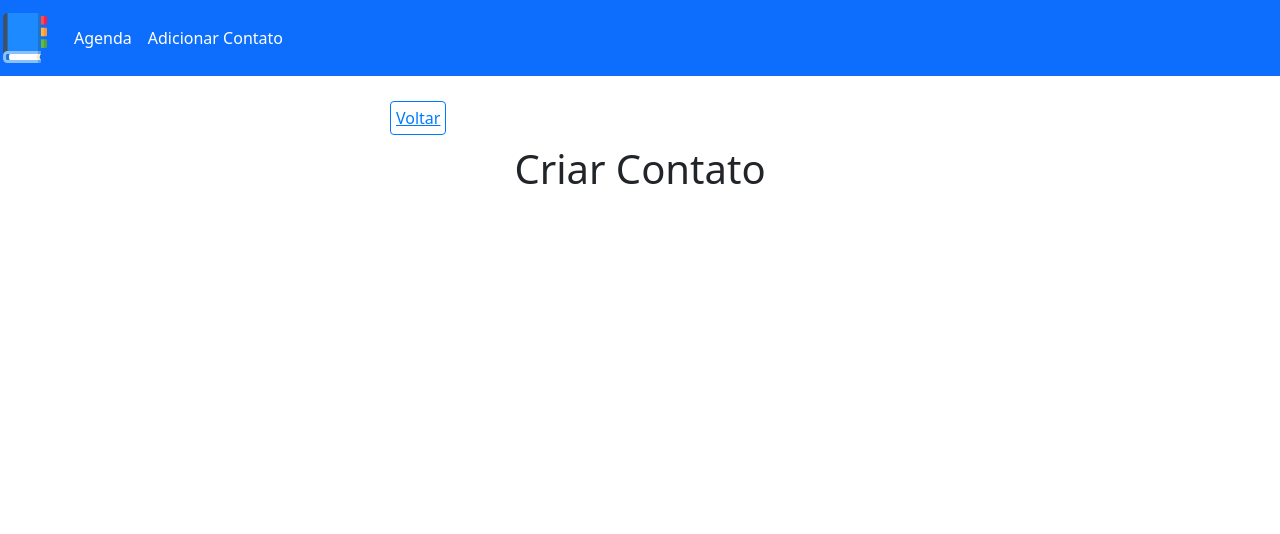
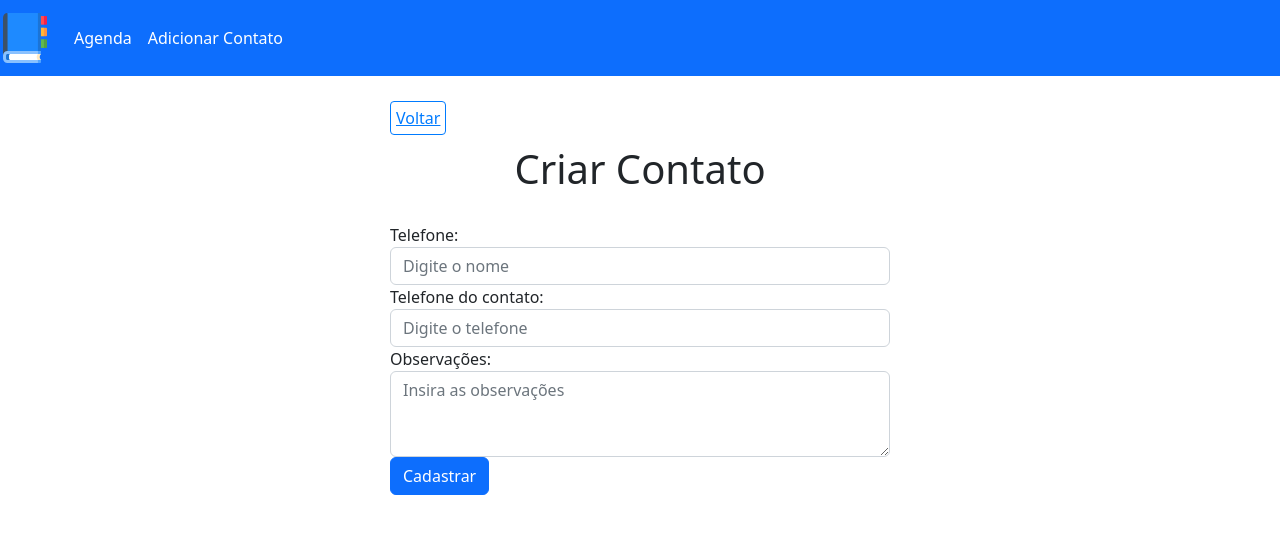
Before and after one commit to Repullsor/study-php, a PHP site: page /create.php in a window 1280 px wide. Shown: the top 534 px of the page. Run offline with PHP 8.4, Linux system fonts and the light colour scheme; data that the repository does not hold is empty.

Commit message:
Adição do projeto Agenda

```diff
--- a/17_agenda/create.php
+++ b/17_agenda/create.php
@@ -5,8 +5,22 @@
 <div class="container">
   <?php include_once("templates/backbtn.html"); ?>
   <h1 id="main-title">Criar Contato</h1>
-  <form action="<?= $BASE_URL ?>config/process.php" method="POST"></form>
-  <input type="hidden" name="type" value="create">
+  <form id="create-form" action="<?= $BASE_URL ?>config/process.php" method="POST">
+    <input type="hidden" name="type" value="create">
+    <div class="form-group">
+      <label for="name">Telefone:</label>
+      <input type="text" class="form-control" id="name" name="name" placeholder="Digite o nome" required>
+    </div>
+    <div class="form-group">
+      <label for="phone">Telefone do contato:</label>
+      <input type="text" class="form-control" id="phone" name="phone" placeholder="Digite o telefone" required>
+    </div>
+    <div class="form-group">
+      <label for="observations">Observações:</label>
+      <textarea type="text" class="form-control" id="observations" name="observations" placeholder="Insira as observações" rows="3"></textarea>
+    </div>
+    <button type="submit" class="btn btn-primary">Cadastrar</button>
+  </form>
 </div>
 
 <?php
--- a/17_agenda/css/styles.css
+++ b/17_agenda/css/styles.css
@@ -91,3 +91,10 @@
 #back-link:hover {
     text-decoration: none;
 }
+
+/* CREATE */
+#create-form,
+#edit-form {
+    max-width: 500px;
+    margin: 0 auto;
+}
```
